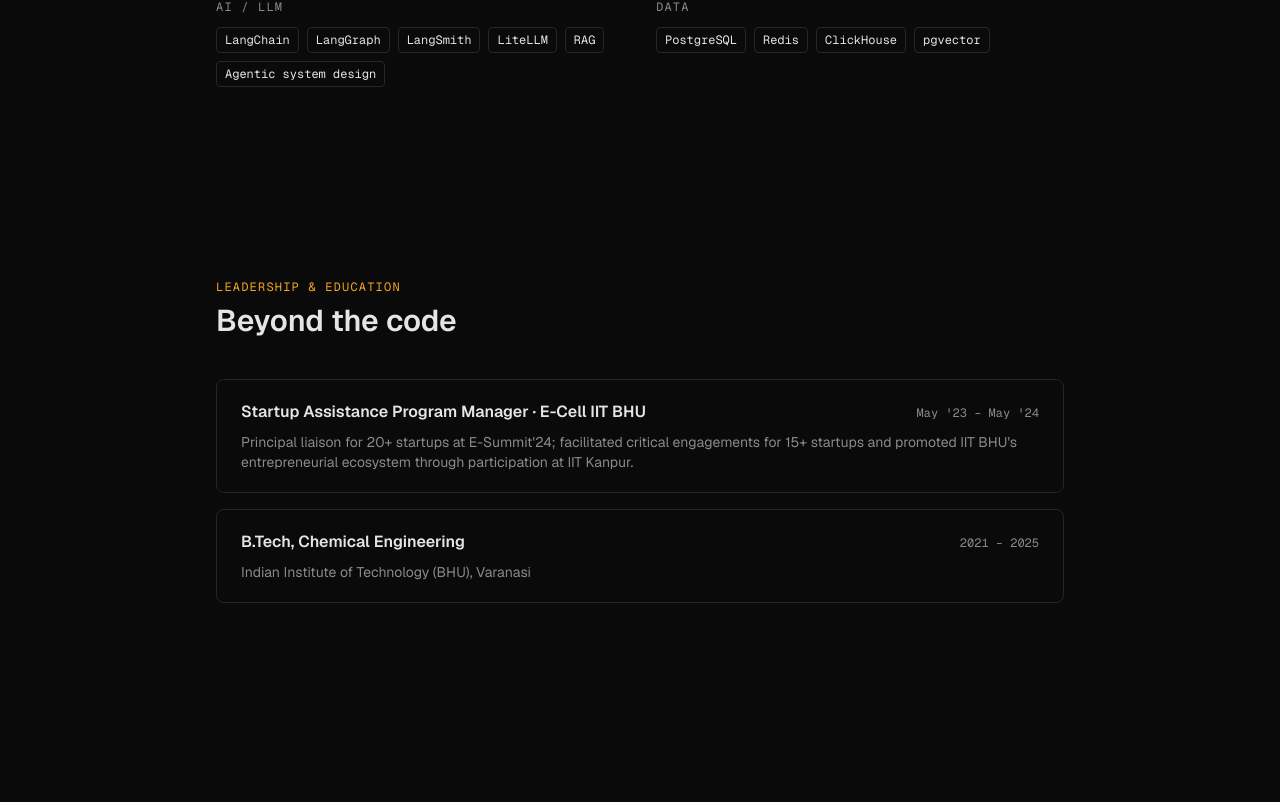
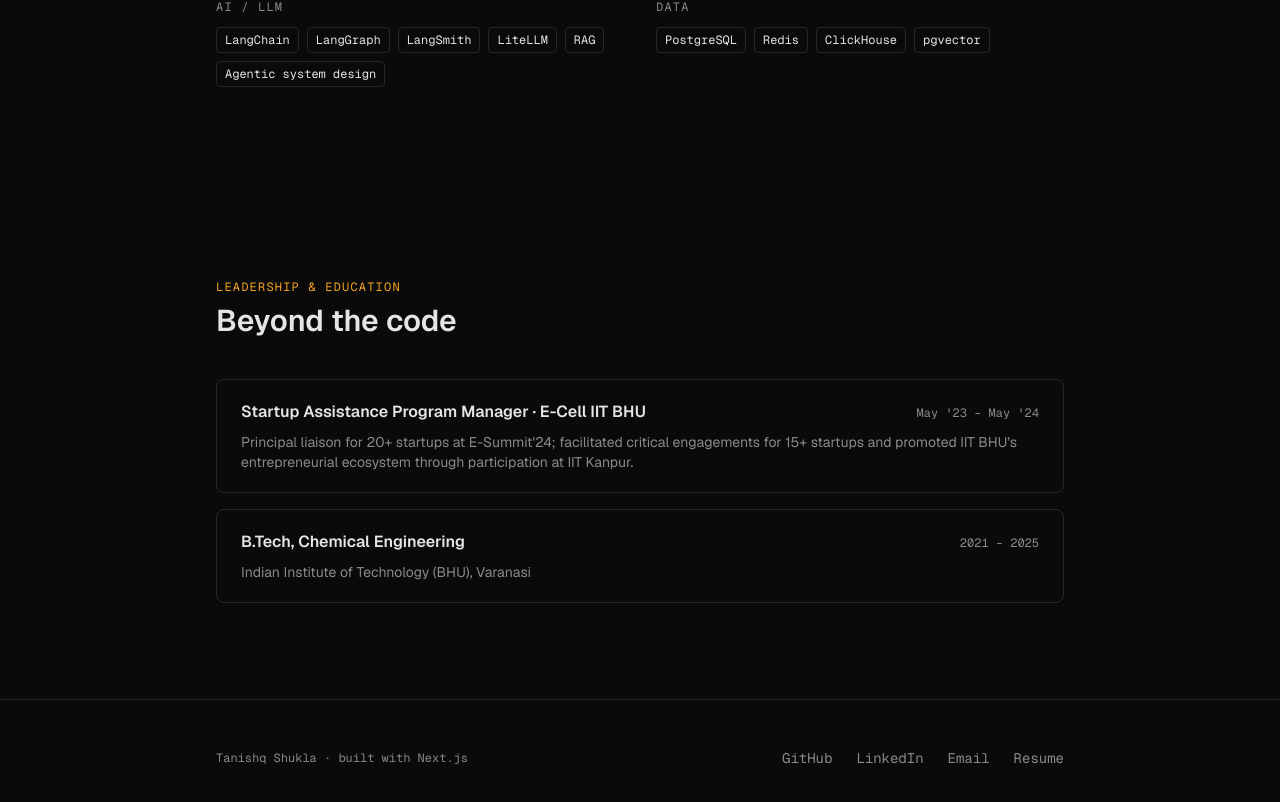
Before and after one commit to tanishq0421/portfolio, a Next.js app: page / in a window 1280 px wide. Shown: the part 2823-3625 px from the top of the page. Before the commit the page ends 3522 px from the top, so only its background shows below. Built offline with nearby package versions, Linux system fonts and the light colour scheme.

Commit message:
Add footer and resume download

```diff
--- a/app/page.tsx
+++ b/app/page.tsx
@@ -4,6 +4,7 @@ import { ExperienceSection } from "@/components/ExperienceSection";
 import { ProjectsSection } from "@/components/ProjectsSection";
 import { SkillsSection } from "@/components/SkillsSection";
 import { LeadershipSection } from "@/components/LeadershipSection";
+import { SiteFooter } from "@/components/SiteFooter";
 
 export default function Home() {
   return (
@@ -14,6 +15,7 @@ export default function Home() {
       <ProjectsSection />
       <SkillsSection />
       <LeadershipSection />
+      <SiteFooter />
     </main>
   );
 }
--- /dev/null
+++ b/components/SiteFooter.tsx
@@ -0,0 +1,26 @@
+import { hero } from "@/lib/data/hero";
+
+export function SiteFooter() {
+  return (
+    <footer className="border-t border-border">
+      <div className="mx-auto flex w-full max-w-4xl flex-col gap-4 px-6 py-12 md:flex-row md:items-center md:justify-between">
+        <p className="font-mono text-xs text-muted">
+          {hero.name} · built with Next.js
+        </p>
+        <nav className="flex flex-wrap gap-x-6 gap-y-2 font-mono text-sm">
+          {hero.links.map((link) => (
+            <a
+              key={link.label}
+              href={link.href}
+              className="text-muted transition-colors hover:text-accent"
+              target={link.href.startsWith("http") ? "_blank" : undefined}
+              rel={link.href.startsWith("http") ? "noreferrer" : undefined}
+            >
+              {link.label}
+            </a>
+          ))}
+        </nav>
+      </div>
+    </footer>
+  );
+}
```
Also changed, not shown: 1 other file (tests, documents, lock files or other folders).
